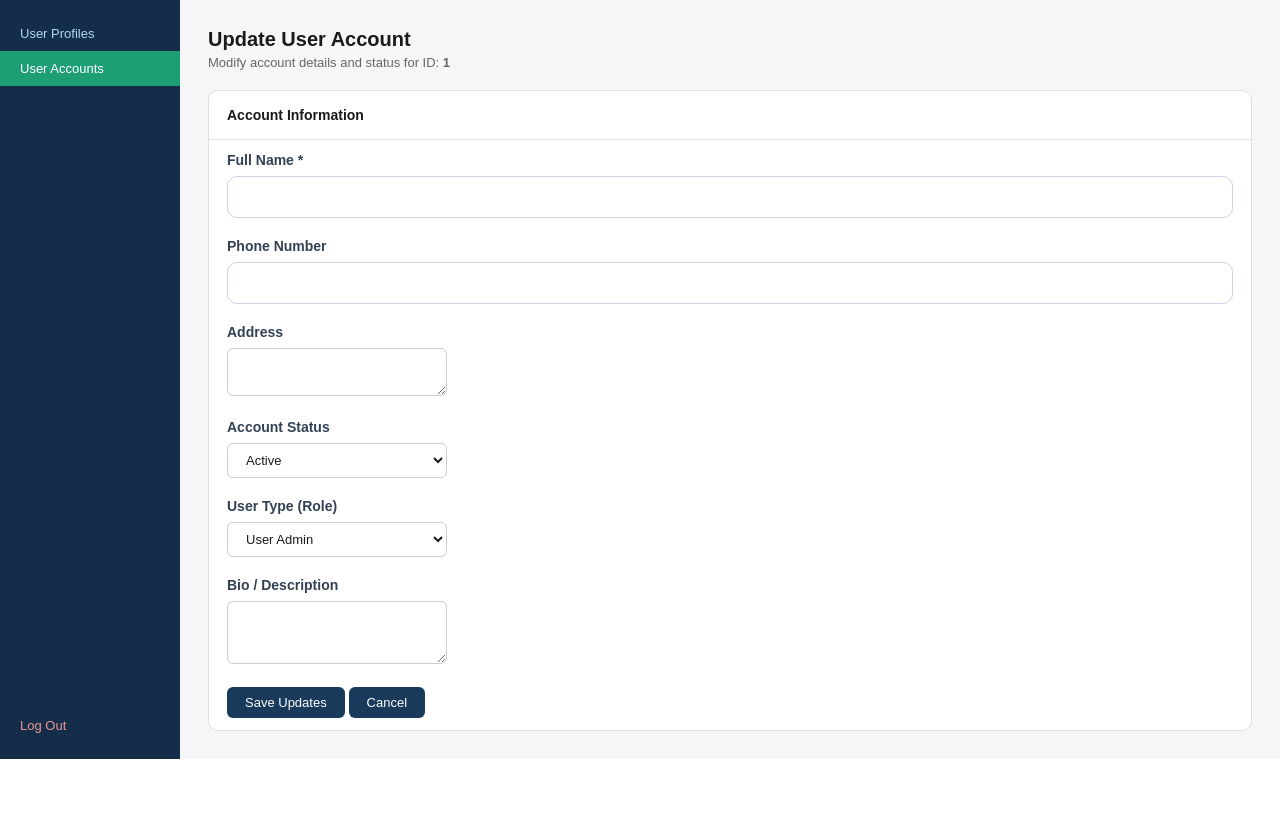
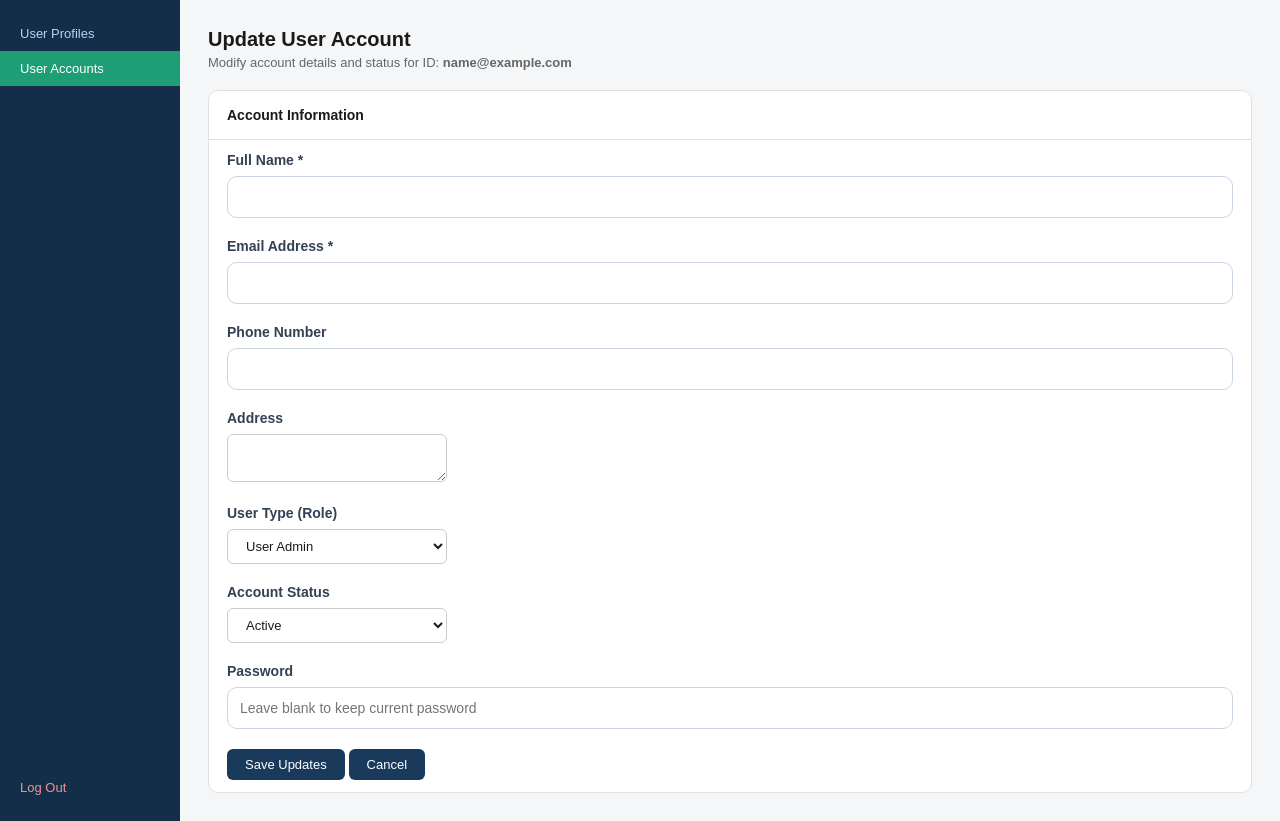
Before and after one commit to reallymeh/CSIT314-T01-gohelpme, a Flask app: template templates/UserAdminUpdateAccount.html in a window 1280 px wide. Shown: the part 56-877 px from the top of the page. Before the commit the page ends 815 px from the top, so only its background shows below. Run offline with Flask 3, Linux system fonts and the light colour scheme; the template is opened without the code that fills it: most values are stand-ins (such as "Sample title", 1, 10 or a date in 2020).

Commit message:
Changed Update user account parameters by removing bio/description and added password as one of the parameters

```diff
--- a/templates/UserAdminUpdateAccount.html
+++ b/templates/UserAdminUpdateAccount.html
@@ -26,7 +26,7 @@
 
         <div class="main">
             <div class="page-title">Update User Account</div>
-            <div class="page-sub">Modify account details and status for ID: <strong>{{ user_id }}</strong></div>
+            <div class="page-sub">Modify account details and status for ID: <strong>{{ email }}</strong></div>
 
             <div class="profile-card update-form-wrapper">
                 <div class="card-top">
@@ -34,31 +34,33 @@
                 </div>
 
                 <div class="card-body">
-                    <input type="hidden" id="userId" value="{{ user_id }}">
+                    <input type="hidden" id="originalEmail" value="{{ email }}">
 
+                    <!-- 1. Full Name -->
                     <div class="input-group">
                         <label class="form-label" for="name">Full Name *</label>
                         <input type="text" id="name" class="search-box form-input" required>
                     </div>
 
+                    <!-- 2. Email Address -->
+                    <div class="input-group">
+                        <label class="form-label" for="email">Email Address *</label>
+                        <input type="email" id="email" class="search-box form-input" required>
+                    </div>
+
+                    <!-- 3. Phone Number -->
                     <div class="input-group">
                         <label class="form-label" for="phone">Phone Number</label>
                         <input type="text" id="phone" class="search-box form-input">
                     </div>
 
+                    <!-- 4. Address -->
                     <div class="input-group">
                         <label class="form-label" for="address">Address</label>
                         <textarea id="address" class="search-box form-input" rows="2" style="resize: vertical; font-family: inherit;"></textarea>
                     </div>
 
-                    <div class="input-group">
-                        <label class="form-label" for="accountStatus">Account Status</label>
-                        <select id="accountStatus" class="search-box form-input">
-                            <option value="active">Active</option>
-                            <option value="inactive">Inactive</option>
-                        </select>
-                    </div>
-
+                    <!-- 5. User Type -->
                     <div class="input-group">
                         <label class="form-label" for="userType">User Type (Role)</label>
                         <select id="userType" class="search-box form-input">
@@ -69,13 +71,23 @@
                         </select>
                     </div>
 
+                    <!-- 6. Account Status -->
                     <div class="input-group">
-                        <label class="form-label" for="bio">Bio / Description</label>
-                        <textarea id="bio" class="search-box form-input" rows="3" style="resize: vertical; font-family: inherit;"></textarea>
+                        <label class="form-label" for="accountStatus">Account Status</label>
+                        <select id="accountStatus" class="search-box form-input">
+                            <option value="active">Active</option>
+                            <option value="inactive">Inactive</option>
+                        </select>
+                    </div>
+
+                    <!-- 7. Password -->
+                    <div class="input-group">
+                        <label class="form-label" for="password">Password</label>
+                        <input type="password" id="password" class="search-box form-input" placeholder="Leave blank to keep current password">
                     </div>
 
                     <div class="form-actions">
-                        <button class="btn-primary" onclick="submitAccountUpdate()">Save Updates</button>
+                        <button class="btn-primary" onclick="submitUpdate()">Save Updates</button>
                         <button class="btn-primary" onclick="window.location.href='/admin/useraccounts'">Cancel</button>
                     </div>
 
@@ -84,51 +96,59 @@
             </div>
 
         </div>
-        </div>
+    </div>
+
     <script>
         async function fetchUserData() {
-            const userId = document.getElementById('userId').value;
+            const originalEmail = document.getElementById('originalEmail').value;
             try {
-                const response = await fetch(`/api/users/${userId}`);
+                const response = await fetch(`/api/users/${encodeURIComponent(originalEmail)}`);
                 if (response.ok) {
                     const result = await response.json();
                     const user = result.data;
 
-                    document.getElementById('name').value = user.name || '';
-                    document.getElementById('phone').value = user.phone || '';
+                    document.getElementById('name').value = user.full_name || '';
+                    document.getElementById('email').value = user.email_address || '';
+                    document.getElementById('phone').value = user.phone_number || '';
                     document.getElementById('address').value = user.address || '';
-                    document.getElementById('accountStatus').value = user.accountStatus || 'active';
-                    document.getElementById('userType').value = user.userType || 'fund_raiser';
-                    document.getElementById('bio').value = user.bio || '';
+                    document.getElementById('userType').value = user.user_type || 'fund_raiser';
+                    document.getElementById('accountStatus').value = user.account_status || 'active';
+                    // Password field left empty for security
                 }
             } catch (error) {
-                console.error("Could not fetch initial user data:", error);
+                console.error("Could not fetch user data:", error);
             }
         }
 
         window.onload = fetchUserData;
 
-        async function submitAccountUpdate() {
-            const userId = document.getElementById('userId').value;
+        async function submitUpdate() {
+            const originalEmail = document.getElementById('originalEmail').value;
             const messageBox = document.getElementById('message');
 
             const updatedData = {
-                name: document.getElementById('name').value.trim(),
-                phone: document.getElementById('phone').value.trim(),
+                full_name: document.getElementById('name').value.trim(),
+                email_address: document.getElementById('email').value.trim(),
+                phone_number: document.getElementById('phone').value.trim(),
                 address: document.getElementById('address').value.trim(),
-                accountStatus: document.getElementById('accountStatus').value,
-                userType: document.getElementById('userType').value,
-                bio: document.getElementById('bio').value.trim()
+                user_type: document.getElementById('userType').value,
+                account_status: document.getElementById('accountStatus').value,
+                password: document.getElementById('password').value.trim()
             };
 
-            if (!updatedData.name) {
+            if (!updatedData.full_name || !updatedData.email_address) {
                 messageBox.style.color = "#A32D2D";
-                messageBox.innerText = "Error: Name is required.";
+                messageBox.innerText = "Error: Full Name and Email are required.";
                 return;
             }
 
+            // If password is empty, remove it from payload (don't update password)
+            if (!updatedData.password) {
+                delete updatedData.password;
+            }
+
             try {
-                const response = await fetch(`/api/users/${userId}`, {
+                const response = await fetch(`/api/users/${encodeURIComponent(originalEmail)}`, {
                     method: 'PUT',
                     headers: {
                         'Content-Type': 'application/json'
--- a/users/boundary/useradminb.py
+++ b/users/boundary/useradminb.py
@@ -1,5 +1,4 @@
 from users.entity.useraccount import UserAccount
-from users.entity.user import User
 from users.entity.userprofile import UserProfile
 
 from users.control.useradminc import CreateUserAccountController, DisplayUserProfileController, UpdateUserProfileController, UpdateUserAccountController\
```
Also changed, not shown: users/control/useradminc.py (+12 -10 lines), users/entity/user.py (+0 -35 lines), users/entity/useraccount.py (+22 -0 lines).
